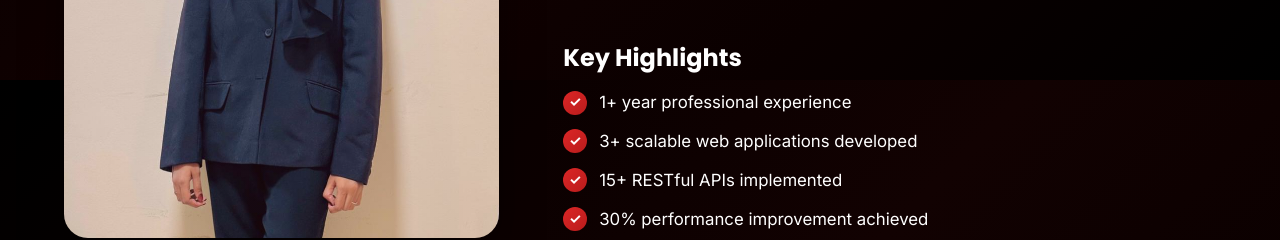
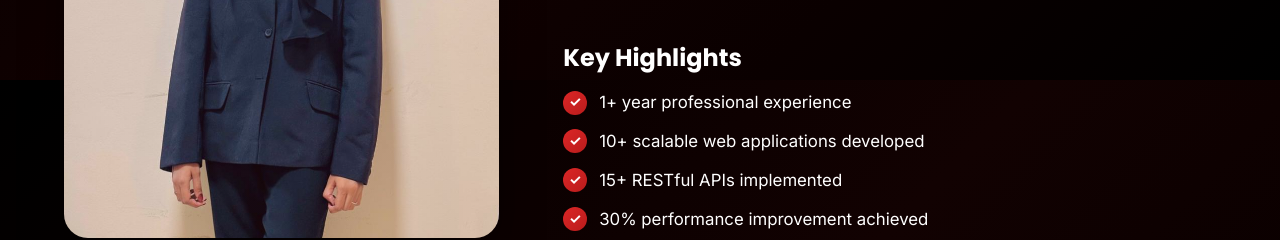
Before and after one commit to fathimathhafseenaa/my-portfolio, a React (Vite) app: page / in a window 1280 px wide. Shown: the part 1520-1760 px from the top of the page. Built offline with nearby package versions, Linux system fonts and the light colour scheme.

Commit message:
Update portfolio highlights with new application count

```diff
--- a/src/data/portfolioData.js
+++ b/src/data/portfolioData.js
@@ -28,7 +28,7 @@ export const portfolioData = {
         bio: "I'm a passionate Full Stack Developer with 1+ year of professional experience building scalable web applications using MERN Stack and Laravel. I specialize in developing RESTful APIs, implementing secure authentication systems, and optimizing backend performance for production-level applications." + "<br>" + "I have hands-on experience in MVC architecture, OOP principles, database optimization, and VPS deployment. I enjoy building clean, maintainable solutions and continuously improving performance and user experience.",
         highlights: [
             "1+ year professional experience",
-            "3+ scalable web applications developed",
+            "10+ scalable web applications developed",
             "15+ RESTful APIs implemented",
             "30% performance improvement achieved",
             "VPS deployment & production management experience",
```
